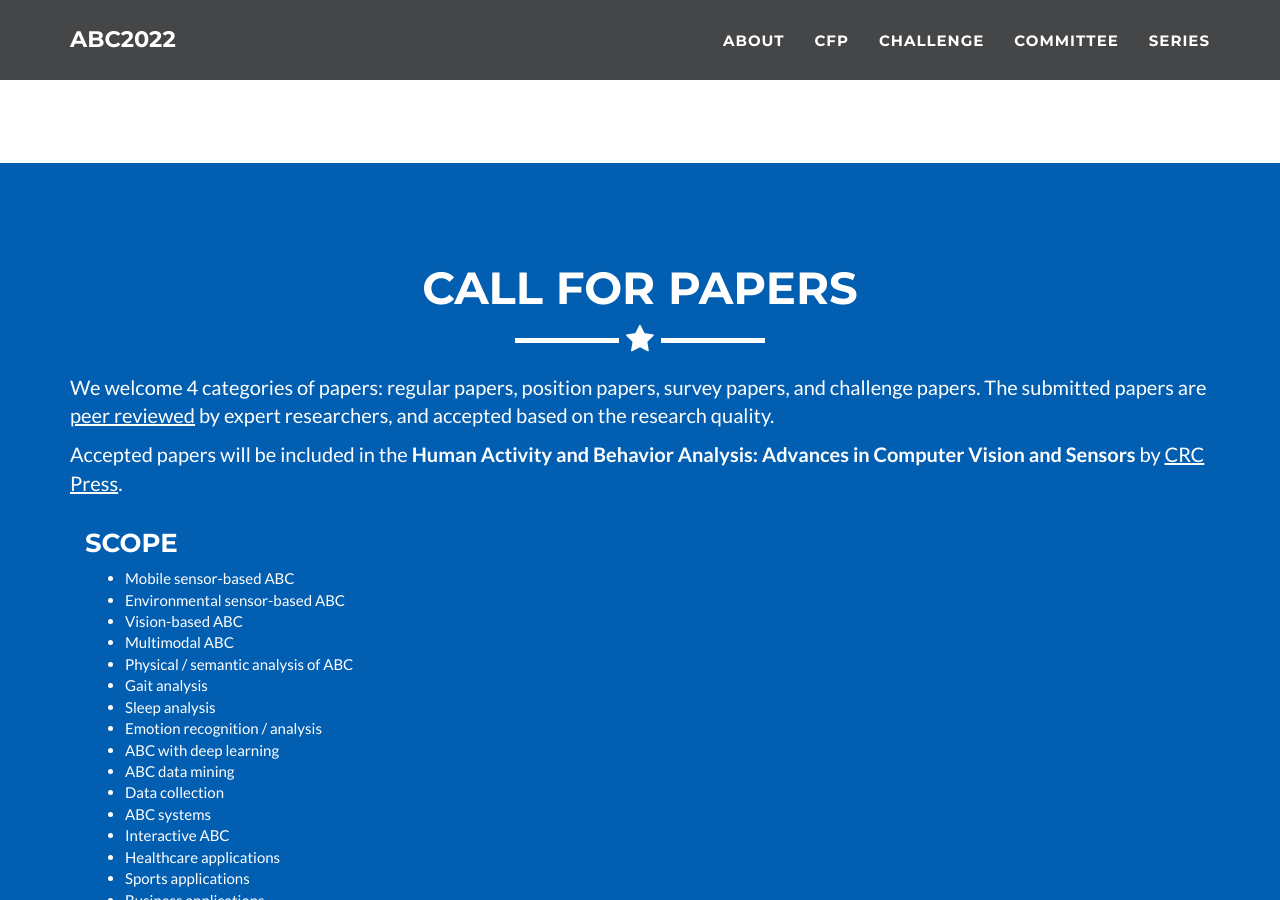
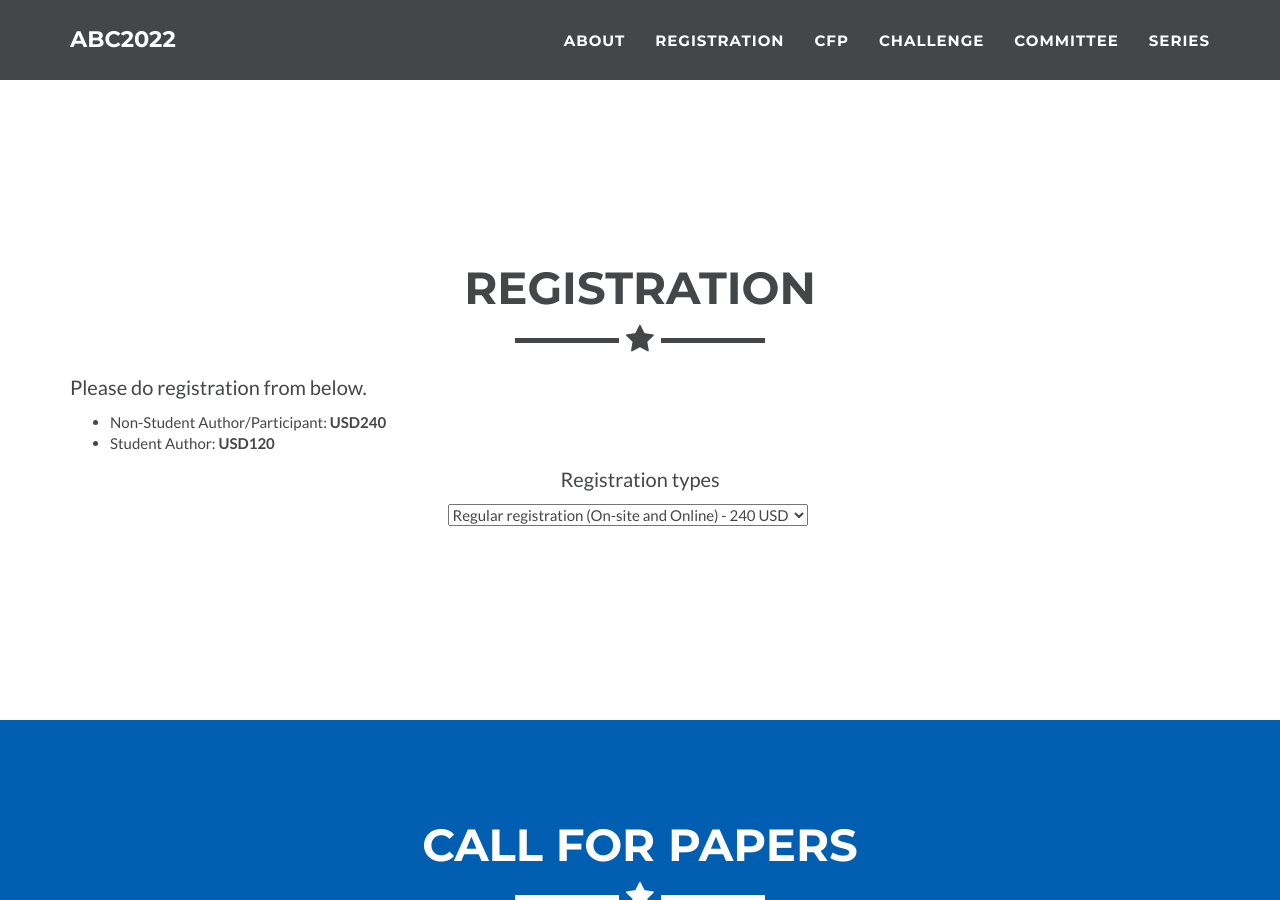
Before and after one commit to abc-research/abc-research.github.io, a Jekyll site: the page built from index.html, in a window 1280 px wide and 900 px high, scrolled down 1270 px. Built offline with Jekyll 4.4.1, drawn with Linux system fonts in a browser that asks for light colours; comment, search, counter and statistics services are not loaded; part of the change alters nothing that is shown.

Commit message:
Update _config.yml

```diff
--- a/_config.yml
+++ b/_config.yml
@@ -20,8 +20,8 @@ navitem:
     url: "#about"
 #  - name: Program     commented
 #    url: "#program"    commented
-#  - name: Registration
-#    url: "#registration"
+  - name: Registration
+    url: "#registration"
   - name: CFP
     url: "#cfp"
   - name: Challenge
@@ -39,7 +39,7 @@ includes:
   - file: about.html
 #  - file: keynote.html  commented
 #  - file: program.html  commented
-#  - file: registration.html
+  - file: registration.html
   - file: cfp.html
   - file: venue.html
   - file: committee.html
```
